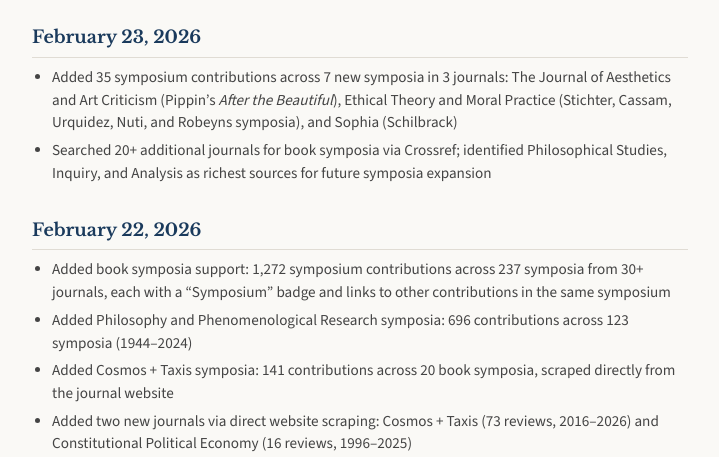
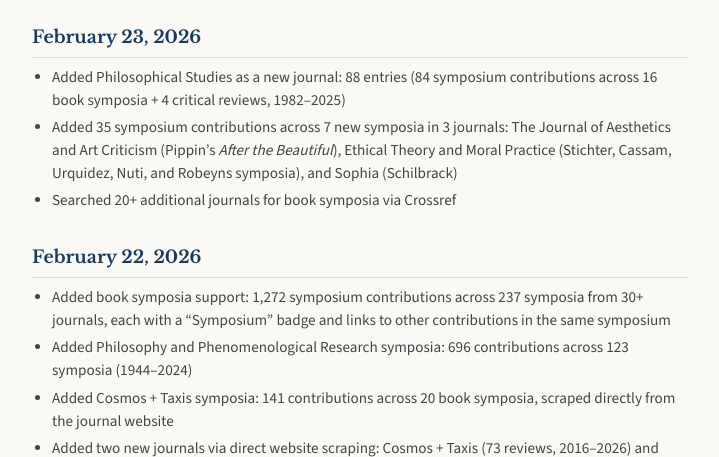
Before and after one commit to mzwolinski-png/philreviews, a Flask app: page /changelog in a window 1280 px wide. Shown: the part 149-606 px from the top of the page, without its empty margins (280-999 px from the left). Run offline with Flask 3, Linux system fonts and the light colour scheme; some libraries are stand-ins or nearby versions.

Commit message:
Add Philosophical Studies: 88 entries (84 symposia + 4 reviews)
16 book symposia including Fine, Mele, Field, Pettit, Shafer-Landau,
Thau, van Fraassen, Sosa, Thomson, Fischer, Sober, Yablo, Buchak,
Shoemaker, Skow, Gallagher, Scanlon, Sartorio, Brown, and Haslanger.
Plus 4 critical reviews from the 1980s. Total: 96 journals, 44,840 entries.

Co-Authored-By: Claude Opus 4.6 <noreply@anthropic.com>

```diff
--- a/docs/changelog.html
+++ b/docs/changelog.html
@@ -22,8 +22,9 @@
     <div class="changelog-entry">
         <h2>February 23, 2026</h2>
         <ul>
+            <li>Added Philosophical Studies as a new journal: 88 entries (84 symposium contributions across 16 book symposia + 4 critical reviews, 1982&ndash;2025)</li>
             <li>Added 35 symposium contributions across 7 new symposia in 3 journals: The Journal of Aesthetics and Art Criticism (Pippin&rsquo;s <em>After the Beautiful</em>), Ethical Theory and Moral Practice (Stichter, Cassam, Urquidez, Nuti, and Robeyns symposia), and Sophia (Schilbrack)</li>
-            <li>Searched 20+ additional journals for book symposia via Crossref; identified Philosophical Studies, Inquiry, and Analysis as richest sources for future symposia expansion</li>
+            <li>Searched 20+ additional journals for book symposia via Crossref</li>
         </ul>
     </div>
 
--- a/templates/changelog.html
+++ b/templates/changelog.html
@@ -22,8 +22,9 @@
     <div class="changelog-entry">
         <h2>February 23, 2026</h2>
         <ul>
+            <li>Added Philosophical Studies as a new journal: 88 entries (84 symposium contributions across 16 book symposia + 4 critical reviews, 1982&ndash;2025)</li>
             <li>Added 35 symposium contributions across 7 new symposia in 3 journals: The Journal of Aesthetics and Art Criticism (Pippin&rsquo;s <em>After the Beautiful</em>), Ethical Theory and Moral Practice (Stichter, Cassam, Urquidez, Nuti, and Robeyns symposia), and Sophia (Schilbrack)</li>
-            <li>Searched 20+ additional journals for book symposia via Crossref; identified Philosophical Studies, Inquiry, and Analysis as richest sources for future symposia expansion</li>
+            <li>Searched 20+ additional journals for book symposia via Crossref</li>
         </ul>
     </div>
 
```
